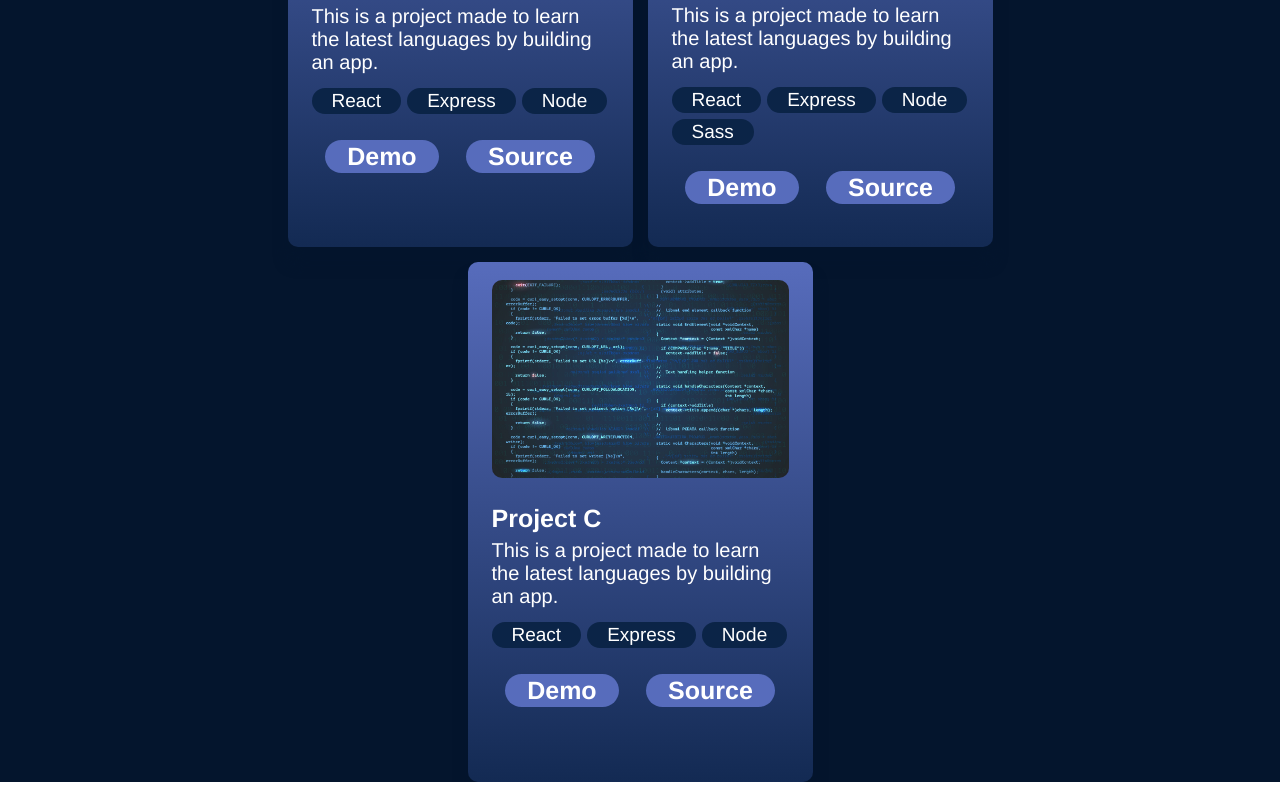
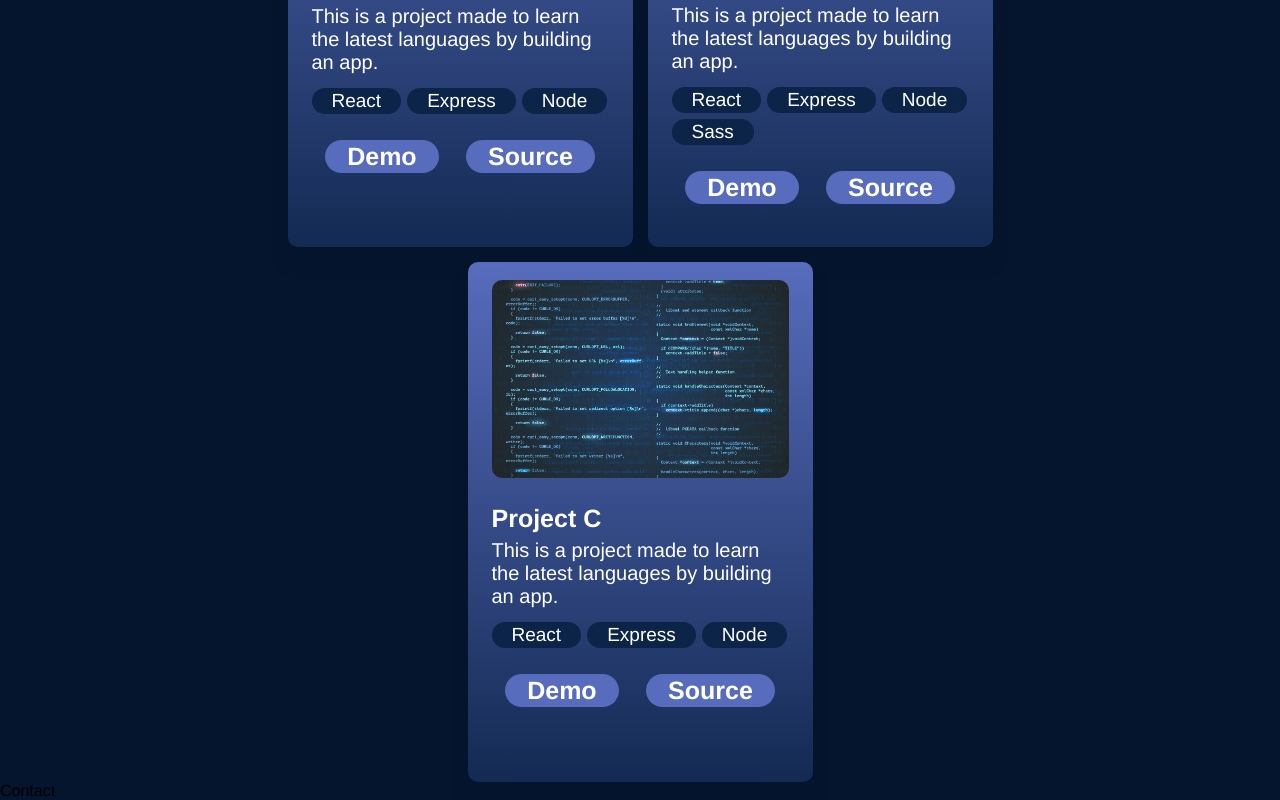
Before and after one commit to nipun-munasinghe/example-react-portfolio, a React (Vite) app: page / in a window 1280 px wide. Shown: the part 2541-3341 px from the top of the page. Built offline with nearby package versions, Linux system fonts and the light colour scheme; the HTML template or start-up script is replaced by a standard one.

Commit message:
Set environment for creating Contact part

```diff
--- a/src/App.jsx
+++ b/src/App.jsx
@@ -4,6 +4,7 @@ import { Hero } from "./components/Hero/Hero";
 import { About } from "./components/About/About";
 import { Experience } from "./components/Experience/Experience";
 import { Projects } from "./components/Projects/Projects";
+import { Contact } from "./components/Contact/Contact";
 
 function App() {
 
@@ -14,6 +15,7 @@ function App() {
       <About />
       <Experience />
       <Projects />
+      <Contact />
     </div>
   )
 }
--- /dev/null
+++ b/src/components/Contact/Contact.jsx
@@ -0,0 +1,9 @@
+import React from 'react';
+import styles from "./Contact.module.css";
+import { getImageUrl } from "../../utils";
+
+export const Contact = () => {
+  return (
+    <div>Contact</div>
+  )
+}
--- /dev/null
+++ b/src/components/Contact/Contact.module.css
@@ -0,0 +1 @@
+@import "../../vars.css";
```
